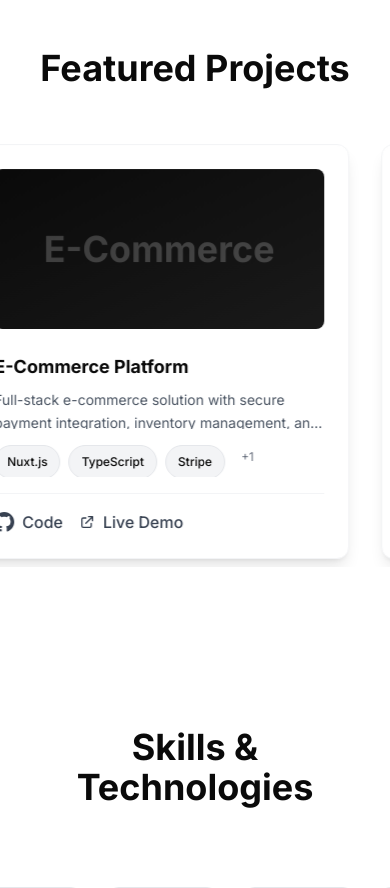
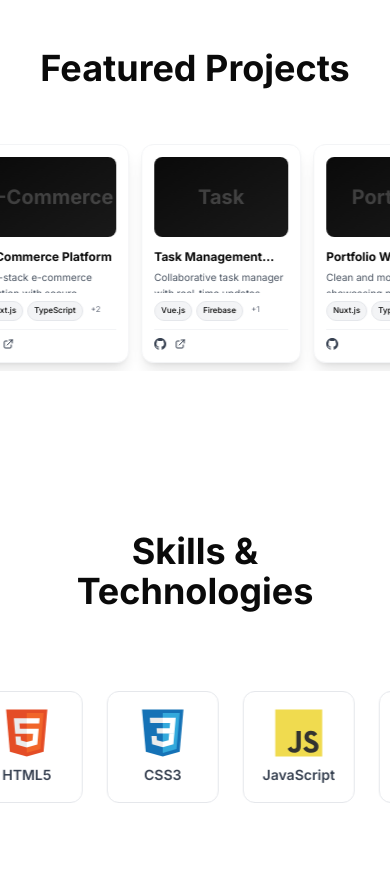
Before and after one commit to koeuk/Portfolio, a Nuxt app: page / in a window 390 px wide. Shown: the part 940-1828 px from the top of the page. Built offline with nearby package versions, Linux system fonts and the light colour scheme.

Commit message:
responsive

```diff
--- a/assets/css/main.css
+++ b/assets/css/main.css
@@ -83,7 +83,7 @@
            hover:bg-white hover:text-primary transition-all duration-300 inline-flex items-center gap-2;
   }
   .card {
-    @apply bg-white dark:bg-primary-light rounded-xl shadow-lg p-6 hover:shadow-2xl transition-all duration-300
+    @apply bg-white dark:bg-primary-light rounded-xl shadow-lg hover:shadow-2xl transition-all duration-300
            border border-gray-100 dark:border-gray-700 hover:scale-[1.02];
   }
   .input-field {
--- a/components/ProjectCard.vue
+++ b/components/ProjectCard.vue
@@ -1,51 +1,51 @@
 <template>
-    <div class="card group dark:bg-primary-light dark:border-gray-700 h-full flex flex-col">
+    <div class="card group dark:bg-primary-light dark:border-gray-700 h-full flex flex-col p-3 sm:p-6">
         <!-- Project Image Placeholder -->
         <div
-            class="relative h-40 mb-6 overflow-hidden rounded-lg bg-gradient-to-br from-primary to-primary-light flex-shrink-0">
-            <div class="absolute inset-0 flex items-center justify-center text-white/20 text-4xl font-bold">
+            class="relative h-20 sm:h-40 mb-3 sm:mb-6 overflow-hidden rounded-lg bg-gradient-to-br from-primary to-primary-light flex-shrink-0">
+            <div class="absolute inset-0 flex items-center justify-center text-white/20 text-xl sm:text-4xl font-bold">
                 {{ project.title.split(' ')[0] }}
             </div>
         </div>
 
         <!-- Content -->
         <div class="flex-1 flex flex-col min-h-0">
-            <h3 class="text-lg font-bold mb-2 text-primary dark:text-white group-hover:text-gray-600 dark:group-hover:text-gray-300 transition-colors">
+            <h3 class="text-xs sm:text-lg font-bold mb-1 sm:mb-2 text-primary dark:text-white group-hover:text-gray-600 dark:group-hover:text-gray-300 transition-colors line-clamp-1 sm:line-clamp-none">
                 {{ getProjectTitle(project.id) }}
             </h3>
-            <p class="text-gray-600 dark:text-gray-300 mb-4 leading-relaxed text-sm line-clamp-2 h-10">
+            <p class="text-gray-600 dark:text-gray-300 mb-2 sm:mb-4 leading-relaxed text-[10px] sm:text-sm line-clamp-2 h-6 sm:h-10">
                 {{ getProjectDesc(project.id) }}
             </p>
 
             <!-- Technologies -->
-            <div class="flex flex-wrap gap-2 h-8 overflow-hidden mb-4">
-                <span v-for="tech in project.technologies.slice(0, 3)" :key="tech"
-                    class="px-3 py-2 bg-gray-100 dark:bg-primary text-primary dark:text-white text-xs font-medium rounded-full border border-gray-200 dark:border-gray-600">
+            <div class="flex flex-wrap gap-1 sm:gap-2 h-5 sm:h-8 overflow-hidden mb-2 sm:mb-4">
+                <span v-for="tech in project.technologies.slice(0, 2)" :key="tech"
+                    class="px-1.5 py-0.5 sm:px-3 sm:py-2 bg-gray-100 dark:bg-primary text-primary dark:text-white text-[8px] sm:text-xs font-medium rounded-full border border-gray-200 dark:border-gray-600">
                     {{ tech }}
                 </span>
-                <span v-if="project.technologies.length > 3" class="px-2 py-1 text-gray-500 text-xs">
-                    +{{ project.technologies.length - 3 }}
+                <span v-if="project.technologies.length > 2" class="px-1 py-0.5 text-gray-500 text-[8px] sm:text-xs">
+                    +{{ project.technologies.length - 2 }}
                 </span>
             </div>
         </div>
 
         <!-- Links - Always at bottom -->
-        <div class="flex gap-4 pt-4 border-t border-gray-100 dark:border-gray-700">
+        <div class="flex gap-2 sm:gap-4 pt-2 sm:pt-4 border-t border-gray-100 dark:border-gray-700">
             <a v-if="project.githubUrl" :href="project.githubUrl" target="_blank" rel="noopener noreferrer"
-                class="flex items-center gap-2 text-gray-700 dark:text-gray-300 hover:text-primary dark:hover:text-white transition-colors font-medium">
-                <svg class="w-5 h-5" fill="currentColor" viewBox="0 0 24 24">
+                class="flex items-center gap-1 sm:gap-2 text-gray-700 dark:text-gray-300 hover:text-primary dark:hover:text-white transition-colors font-medium text-[10px] sm:text-base">
+                <svg class="w-3 h-3 sm:w-5 sm:h-5" fill="currentColor" viewBox="0 0 24 24">
                     <path
                         d="M12 0c-6.626 0-12 5.373-12 12 0 5.302 3.438 9.8 8.207 11.387.599.111.793-.261.793-.577v-2.234c-3.338.726-4.033-1.416-4.033-1.416-.546-1.387-1.333-1.756-1.333-1.756-1.089-.745.083-.729.083-.729 1.205.084 1.839 1.237 1.839 1.237 1.07 1.834 2.807 1.304 3.492.997.107-.775.418-1.305.762-1.604-2.665-.305-5.467-1.334-5.467-5.931 0-1.311.469-2.381 1.236-3.221-.124-.303-.535-1.524.117-3.176 0 0 1.008-.322 3.301 1.23.957-.266 1.983-.399 3.003-.404 1.02.005 2.047.138 3.006.404 2.291-1.552 3.297-1.23 3.297-1.23.653 1.653.242 2.874.118 3.176.77.84 1.235 1.911 1.235 3.221 0 4.609-2.807 5.624-5.479 5.921.43.372.823 1.102.823 2.222v3.293c0 .319.192.694.801.576 4.765-1.589 8.199-6.086 8.199-11.386 0-6.627-5.373-12-12-12z" />
                 </svg>
-                {{ t('projects.code') }}
+                <span class="hidden sm:inline">{{ t('projects.code') }}</span>
             </a>
             <a v-if="project.liveUrl" :href="project.liveUrl" target="_blank" rel="noopener noreferrer"
-                class="flex items-center gap-2 text-gray-700 dark:text-gray-300 hover:text-primary dark:hover:text-white transition-colors font-medium">
-                <svg class="w-4 h-4" fill="none" stroke="currentColor" viewBox="0 0 24 24">
+                class="flex items-center gap-1 sm:gap-2 text-gray-700 dark:text-gray-300 hover:text-primary dark:hover:text-white transition-colors font-medium text-[10px] sm:text-base">
+                <svg class="w-3 h-3 sm:w-4 sm:h-4" fill="none" stroke="currentColor" viewBox="0 0 24 24">
                     <path stroke-linecap="round" stroke-linejoin="round" stroke-width="2"
                         d="M10 6H6a2 2 0 00-2 2v10a2 2 0 002 2h10a2 2 0 002-2v-4M14 4h6m0 0v6m0-6L10 14" />
                 </svg>
-                {{ t('projects.demo') }}
+                <span class="hidden sm:inline">{{ t('projects.demo') }}</span>
             </a>
         </div>
     </div>
--- a/components/Projects.vue
+++ b/components/Projects.vue
@@ -9,14 +9,14 @@
             <div class="relative overflow-hidden section-content">
                 <div class="flex animate-scroll-projects">
                     <!-- First set -->
-                    <div class="flex gap-8 py-2">
+                    <div class="flex gap-3 sm:gap-8 py-2">
                         <ProjectCard v-for="(project, index) in featuredProjects" :key="project.id" :project="project"
-                            :index="index" class="w-[380px] h-[420px] flex-shrink-0" />
+                            :index="index" class="w-[160px] h-[280px] sm:w-[380px] sm:h-[420px] flex-shrink-0" />
                     </div>
                     <!-- Duplicate for seamless loop -->
-                    <div class="flex gap-8">
+                    <div class="flex gap-3 sm:gap-8">
                         <ProjectCard v-for="(project, index) in featuredProjects" :key="'dup-' + project.id"
-                            :project="project" :index="index" class="w-[380px] h-[420px] flex-shrink-0" />
+                            :project="project" :index="index" class="w-[160px] h-[280px] sm:w-[380px] sm:h-[420px] flex-shrink-0" />
                     </div>
                 </div>
             </div>
```
